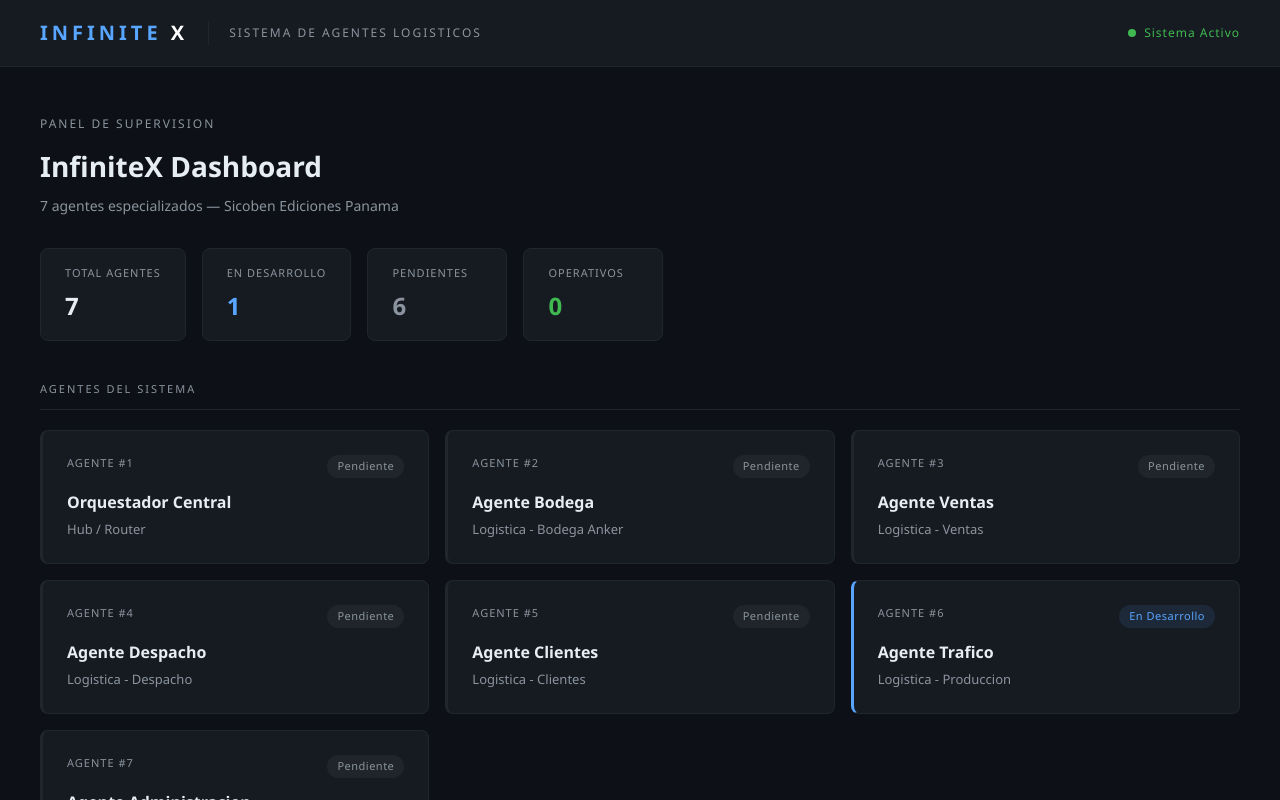
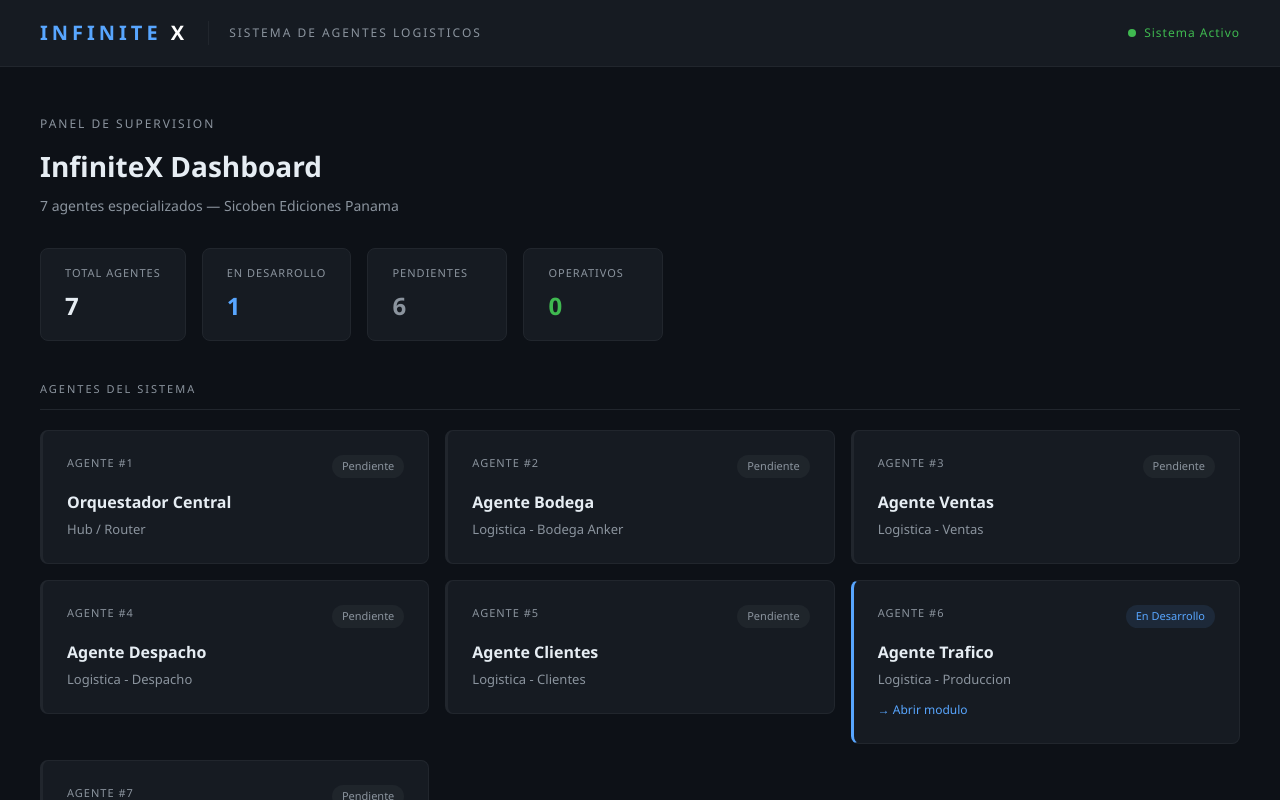
Before and after one commit to YONAIDA1844/infinitex-dashboard, a Next.js app: page / in a window 1280 px wide. Shown: the top 800 px of the page. Built offline with nearby package versions, Linux system fonts and the light colour scheme.

Commit message:
Update home - Agente Trafico clickeable con link a /agente-trafico

```diff
--- a/app/page.tsx
+++ b/app/page.tsx
@@ -1,12 +1,12 @@
 export default function Home() {
   const agentes = [
-    { num: 1, nombre: 'Orquestador Central', area: 'Hub / Router', estado: 'pendiente' },
-    { num: 2, nombre: 'Agente Bodega', area: 'Logistica - Bodega Anker', estado: 'pendiente' },
-    { num: 3, nombre: 'Agente Ventas', area: 'Logistica - Ventas', estado: 'pendiente' },
-    { num: 4, nombre: 'Agente Despacho', area: 'Logistica - Despacho', estado: 'pendiente' },
-    { num: 5, nombre: 'Agente Clientes', area: 'Logistica - Clientes', estado: 'pendiente' },
-    { num: 6, nombre: 'Agente Trafico', area: 'Logistica - Produccion', estado: 'desarrollo' },
-    { num: 7, nombre: 'Agente Administracion', area: 'Logistica - Admin', estado: 'pendiente' },
+    { num: 1, nombre: 'Orquestador Central', area: 'Hub / Router', estado: 'pendiente', ruta: null },
+    { num: 2, nombre: 'Agente Bodega', area: 'Logistica - Bodega Anker', estado: 'pendiente', ruta: null },
+    { num: 3, nombre: 'Agente Ventas', area: 'Logistica - Ventas', estado: 'pendiente', ruta: null },
+    { num: 4, nombre: 'Agente Despacho', area: 'Logistica - Despacho', estado: 'pendiente', ruta: null },
+    { num: 5, nombre: 'Agente Clientes', area: 'Logistica - Clientes', estado: 'pendiente', ruta: null },
+    { num: 6, nombre: 'Agente Trafico', area: 'Logistica - Produccion', estado: 'desarrollo', ruta: '/agente-trafico' },
+    { num: 7, nombre: 'Agente Administracion', area: 'Logistica - Admin', estado: 'pendiente', ruta: null },
   ];
 
   const estadoConfig: Record<string, { label: string; color: string; bg: string }> = {
@@ -18,7 +18,6 @@ export default function Home() {
   return (
     <main style={{minHeight: '100vh', backgroundColor: '#0d1117', color: '#e6edf3', fontFamily: "'Segoe UI', system-ui, sans-serif"}}>
 
-      {/* HEADER */}
       <header style={{backgroundColor: '#161b22', borderBottom: '1px solid #21262d', padding: '18px 40px', display: 'flex', justifyContent: 'space-between', alignItems: 'center'}}>
         <div style={{display: 'flex', alignItems: 'center', gap: '20px'}}>
           <div style={{letterSpacing: '4px', fontSize: '20px', fontWeight: '700'}}>
@@ -34,14 +33,12 @@ export default function Home() {
         </div>
       </header>
 
-      {/* HERO */}
       <section style={{padding: '48px 40px 32px'}}>
         <p style={{color: '#8b949e', fontSize: '12px', letterSpacing: '2px', textTransform: 'uppercase', marginBottom: '12px'}}>Panel de Supervision</p>
         <h1 style={{fontSize: '28px', fontWeight: '600', color: '#e6edf3', marginBottom: '8px'}}>InfiniteX Dashboard</h1>
         <p style={{color: '#8b949e', fontSize: '14px'}}>7 agentes especializados — Sicoben Ediciones Panama</p>
       </section>
 
-      {/* STATS BAR */}
       <section style={{padding: '0 40px 40px', display: 'flex', gap: '16px', flexWrap: 'wrap'}}>
         <div style={{backgroundColor: '#161b22', border: '1px solid #21262d', borderRadius: '8px', padding: '16px 24px', minWidth: '140px'}}>
           <p style={{color: '#8b949e', fontSize: '11px', letterSpacing: '1px', textTransform: 'uppercase', marginBottom: '6px'}}>Total Agentes</p>
@@ -61,29 +58,33 @@ export default function Home() {
         </div>
       </section>
 
-      {/* AGENTES GRID */}
       <section style={{padding: '0 40px 48px'}}>
         <p style={{color: '#8b949e', fontSize: '11px', letterSpacing: '2px', textTransform: 'uppercase', marginBottom: '20px', borderBottom: '1px solid #21262d', paddingBottom: '12px'}}>Agentes del Sistema</p>
         <div style={{display: 'grid', gridTemplateColumns: 'repeat(auto-fill, minmax(300px, 1fr))', gap: '16px'}}>
           {agentes.map((agente) => {
             const cfg = estadoConfig[agente.estado];
-            return (
-              <div key={agente.num} style={{backgroundColor: '#161b22', border: '1px solid #21262d', borderRadius: '8px', padding: '24px', position: 'relative', borderLeft: agente.estado === 'desarrollo' ? '3px solid #58a6ff' : '3px solid #21262d'}}>
+            const card = (
+              <div style={{backgroundColor: '#161b22', border: '1px solid #21262d', borderRadius: '8px', padding: '24px', position: 'relative', borderLeft: agente.estado === 'desarrollo' ? '3px solid #58a6ff' : '3px solid #21262d', cursor: agente.ruta ? 'pointer' : 'default'}}>
                 <div style={{display: 'flex', justifyContent: 'space-between', alignItems: 'flex-start', marginBottom: '12px'}}>
                   <span style={{color: '#8b949e', fontSize: '11px', letterSpacing: '1px'}}>AGENTE #{agente.num}</span>
-                  <span style={{backgroundColor: cfg.bg, color: cfg.color, fontSize: '11px', padding: '3px 10px', borderRadius: '12px', letterSpacing: '0.5px'}}>
+                  <span style={{backgroundColor: cfg.bg, color: cfg.color, fontSize: '11px', padding: '3px 10px', borderRadius: '12px'}}>
                     {cfg.label}
                   </span>
                 </div>
                 <h3 style={{color: '#e6edf3', fontSize: '16px', fontWeight: '600', marginBottom: '6px'}}>{agente.nombre}</h3>
                 <p style={{color: '#8b949e', fontSize: '13px'}}>{agente.area}</p>
+                {agente.ruta && <p style={{color: '#58a6ff', fontSize: '12px', marginTop: '12px'}}>→ Abrir modulo</p>}
               </div>
+            );
+            return agente.ruta ? (
+              <a key={agente.num} href={agente.ruta} style={{textDecoration: 'none'}}>{card}</a>
+            ) : (
+              <div key={agente.num}>{card}</div>
             );
           })}
         </div>
       </section>
 
-      {/* FOOTER */}
       <footer style={{backgroundColor: '#161b22', borderTop: '1px solid #21262d', padding: '20px 40px', display: 'flex', justifyContent: 'space-between', alignItems: 'center'}}>
         <span style={{color: '#8b949e', fontSize: '12px', letterSpacing: '1px'}}>INFINITE X — Sicoben Ediciones Panama</span>
         <span style={{color: '#8b949e', fontSize: '12px'}}>KADI INTERNATIONAL S.A. © 2026</span>
```
